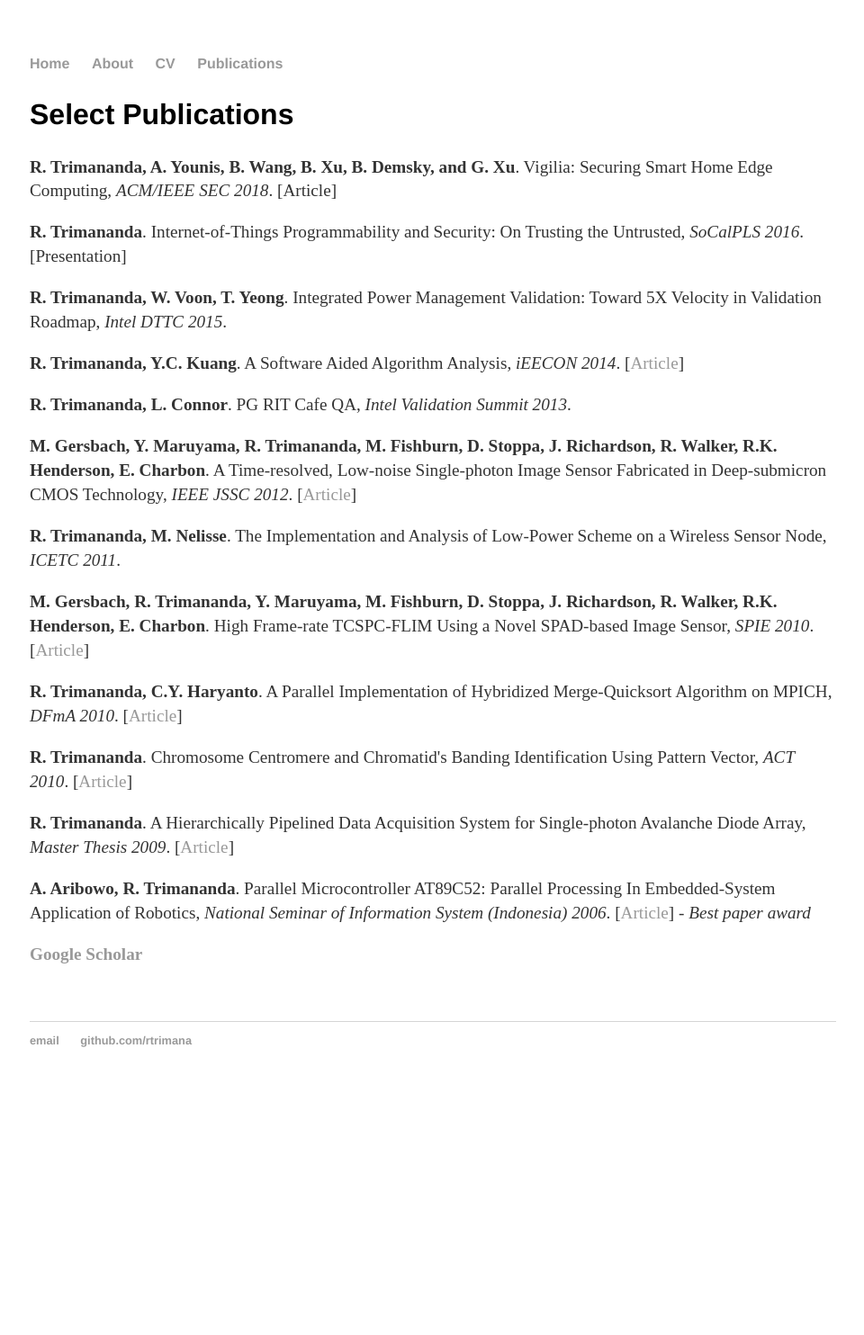
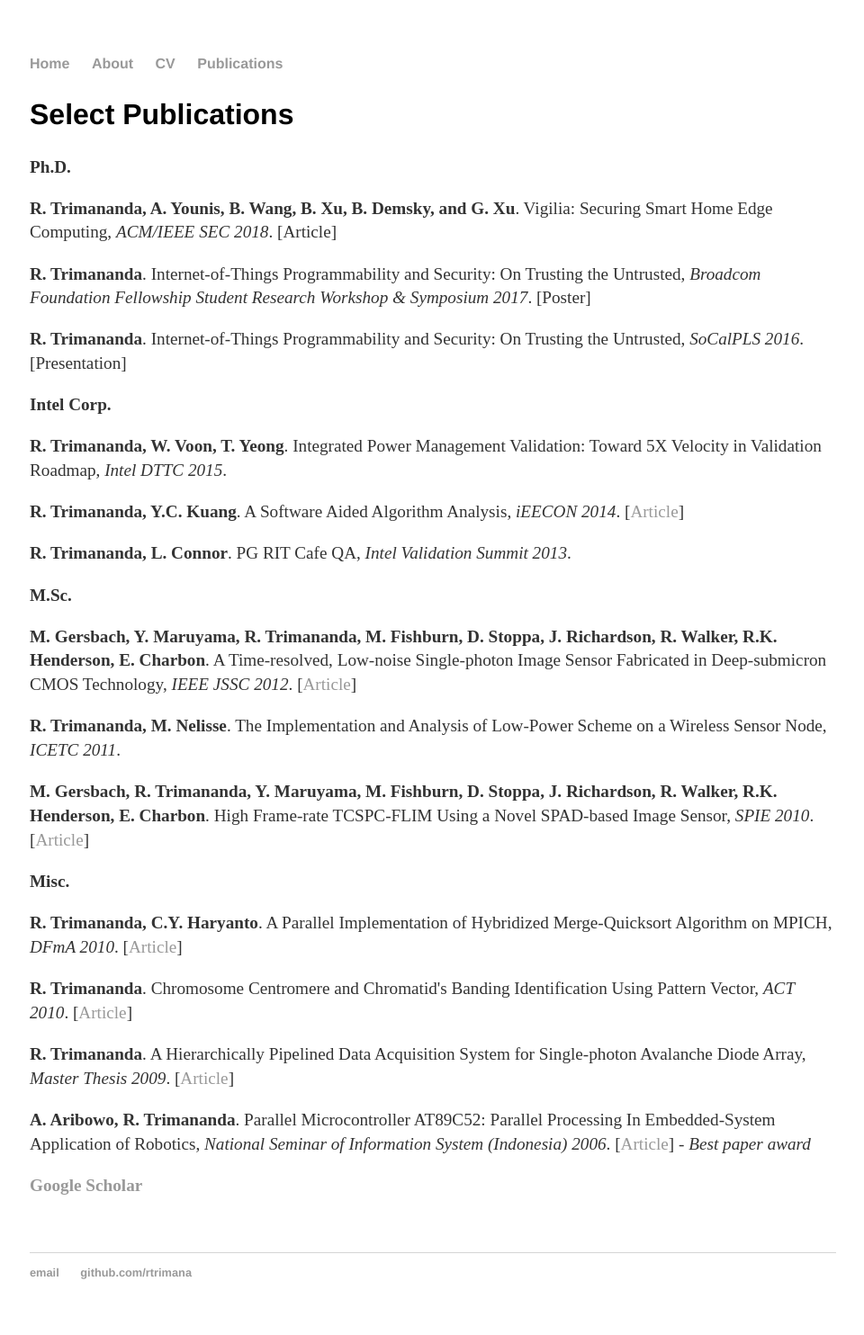
Before and after one commit to rtrimana/rahmaditrimananda.github.io, a Jekyll site: the page built from publications/index.html, in a window 1280 px wide. Shown: the whole page at 90% size, without its empty margins (159-1119 px from the left). Built offline with Jekyll 4.4.1, drawn with Linux system fonts in a browser that asks for light colours; before the commit the page ends 1226 px from its top, so only the background shows below that.

Commit message:
Update index.html

```diff
--- a/publications/index.html
+++ b/publications/index.html
@@ -6,9 +6,15 @@ title: Publications of Rahmadi Trimananda
 	<div class="cv">
 		<h2>Select Publications</h2>
 
+		<p><strong>Ph.D.</strong></p>
+
 				<p><strong>R. Trimananda, A. Younis, B. Wang, B. Xu, B. Demsky, and G. Xu</strong>. Vigilia: Securing Smart Home Edge Computing, <em>ACM/IEEE SEC 2018</em>. [Article]
 
+				<p><strong>R. Trimananda</strong>. Internet-of-Things Programmability and Security: On Trusting the Untrusted, <em>Broadcom Foundation Fellowship Student Research Workshop & Symposium 2017</em>. [Poster]
+
 				<p><strong>R. Trimananda</strong>. Internet-of-Things Programmability and Security: On Trusting the Untrusted, <em>SoCalPLS 2016</em>. [Presentation]
+
+		<p><strong>Intel Corp.</strong></p>
 
 				<p><strong>R. Trimananda, W. Voon, T. Yeong</strong>. Integrated Power Management Validation: Toward 5X Velocity in Validation Roadmap, <em>Intel DTTC 2015</em>.
 
@@ -16,11 +22,15 @@ title: Publications of Rahmadi Trimananda
 
 				<p><strong>R. Trimananda, L. Connor</strong>. PG RIT Cafe QA, <em>Intel Validation Summit 2013</em>.
 
+		<p><strong>M.Sc.</strong></p>
+
 				<p><strong>M. Gersbach, Y. Maruyama, R. Trimananda, M. Fishburn, D. Stoppa, J. Richardson, R. Walker, R.K. Henderson, E. Charbon</strong>. A Time-resolved, Low-noise Single-photon Image Sensor Fabricated in Deep-submicron CMOS Technology, <em>IEEE JSSC 2012</em>. [<a href="https://ieeexplore.ieee.org/abstract/document/6176268/" target="_blank">Article</a>]
 
 				<p><strong>R. Trimananda, M. Nelisse</strong>. The Implementation and Analysis of Low-Power Scheme on a Wireless Sensor Node, <em>ICETC 2011</em>.
 
 				<p><strong>M. Gersbach, R. Trimananda, Y. Maruyama, M. Fishburn, D. Stoppa, J. Richardson, R. Walker, R.K. Henderson, E. Charbon</strong>. High Frame-rate TCSPC-FLIM Using a Novel SPAD-based Image Sensor, <em>SPIE 2010</em>. [<a href="https://www.spiedigitallibrary.org/conference-proceedings-of-spie/7780/77801H/High-frame-rate-TCSPC-FLIM-using-a-novel-SPAD-based/10.1117/12.860769.full?SSO=1&tab=ArticleLink" target="_blank">Article</a>]
+
+		<p><strong>Misc.</strong></p>
 
 				<p><strong>R. Trimananda, C.Y. Haryanto</strong>. A Parallel Implementation of Hybridized Merge-Quicksort Algorithm on MPICH, <em>DFmA 2010</em>. [<a href="https://ieeexplore.ieee.org/abstract/document/5952319/" target="_blank">Article</a>]
 
```
Lines whose indentation alone changed are shown as unchanged.
